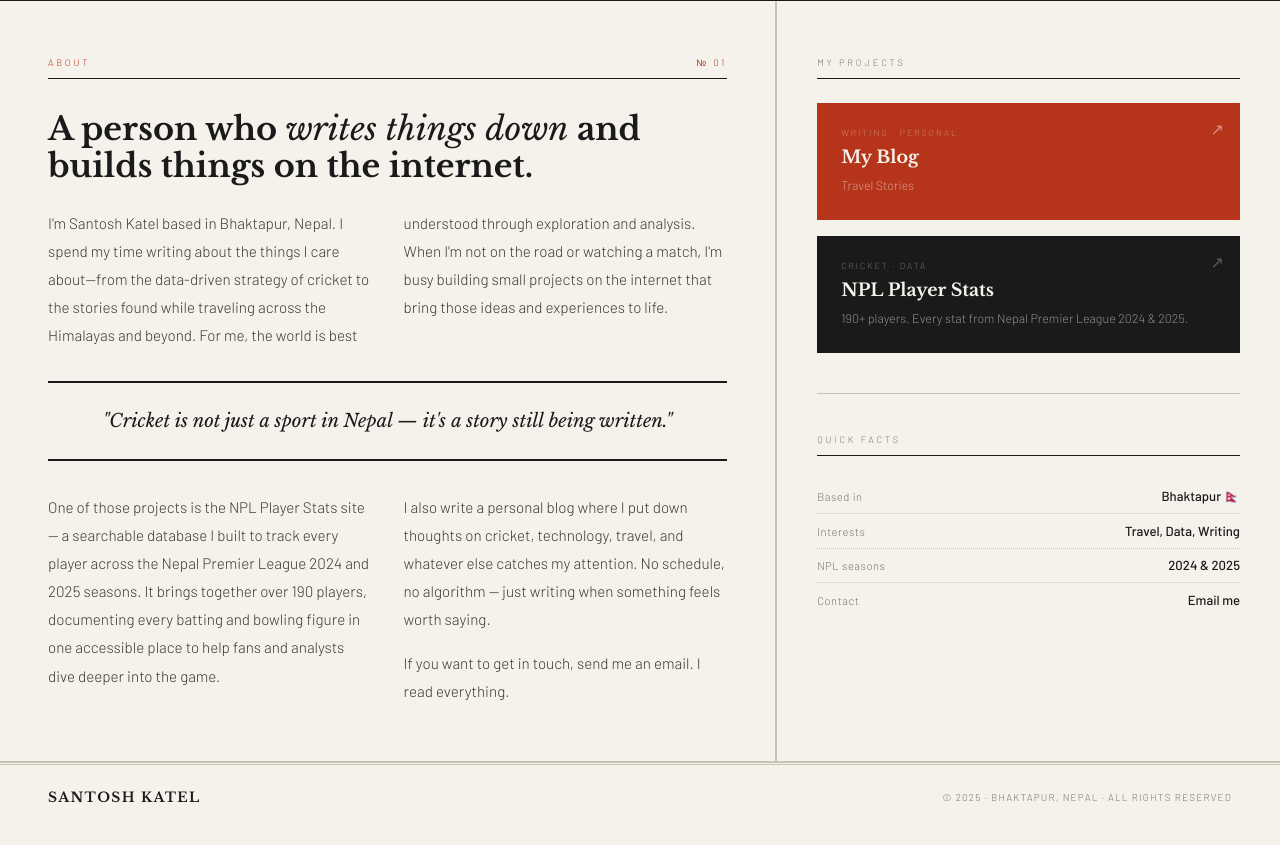
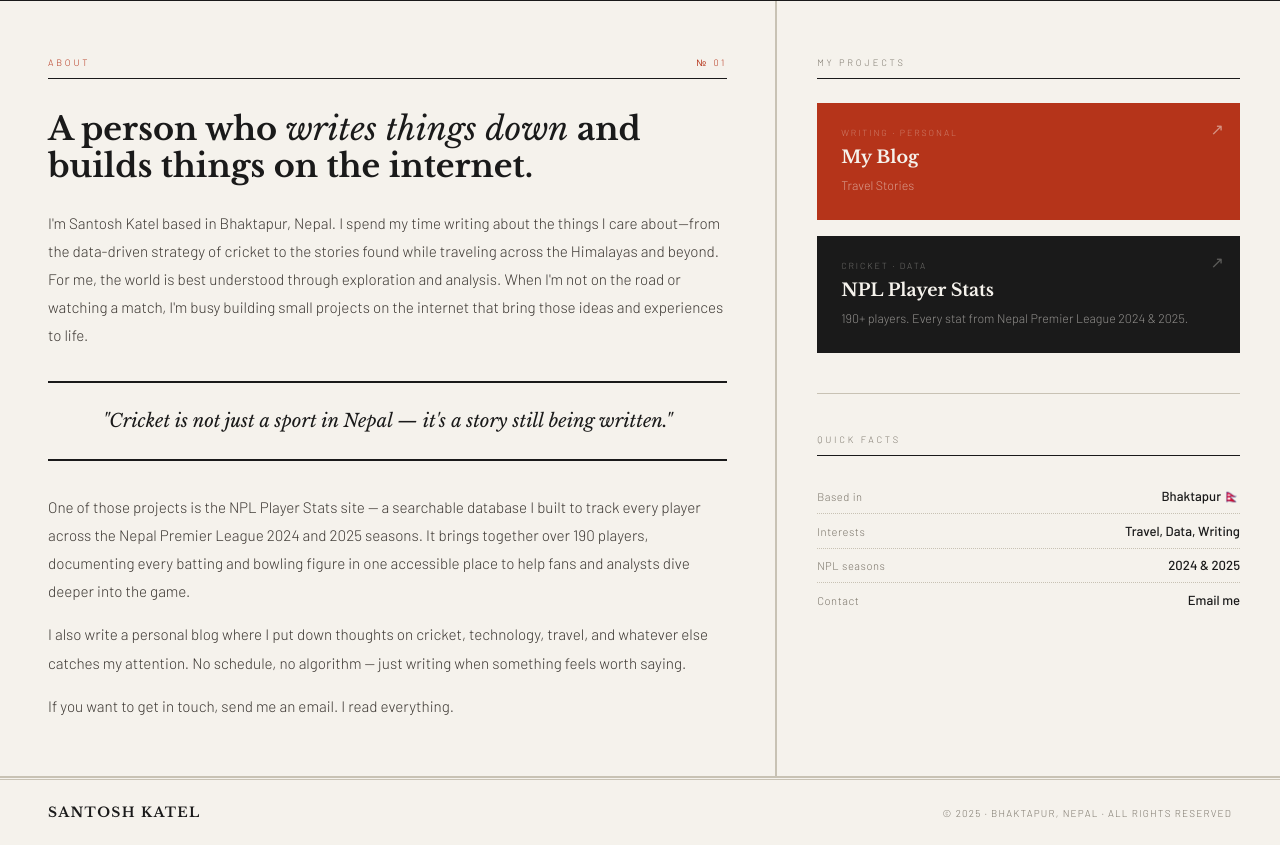
Before and after one commit to Sinkwithme6/sinkwithme6.github.io, a plain HTML site: page index.html in a window 1280 px wide. Shown: the part 631-1476 px from the top of the page. Drawn offline with nearby package versions, Linux system fonts and the light colour scheme.

Commit message:
Update index.html

```diff
--- a/index.html
+++ b/index.html
@@ -243,8 +243,6 @@
       font-size: 0.95rem;
       line-height: 1.85;
       color: #3a3530;
-      columns: 2;
-      column-gap: 2rem;
     }
 
     .about-body p + p { margin-top: 1em; }
```
